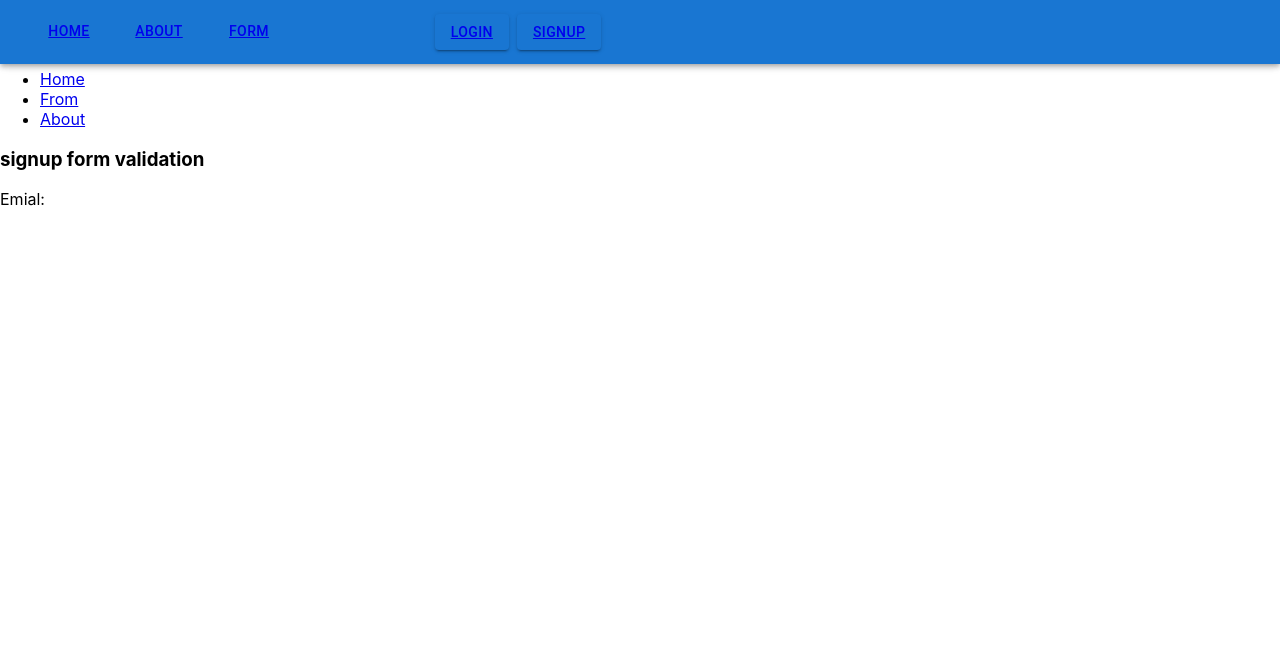
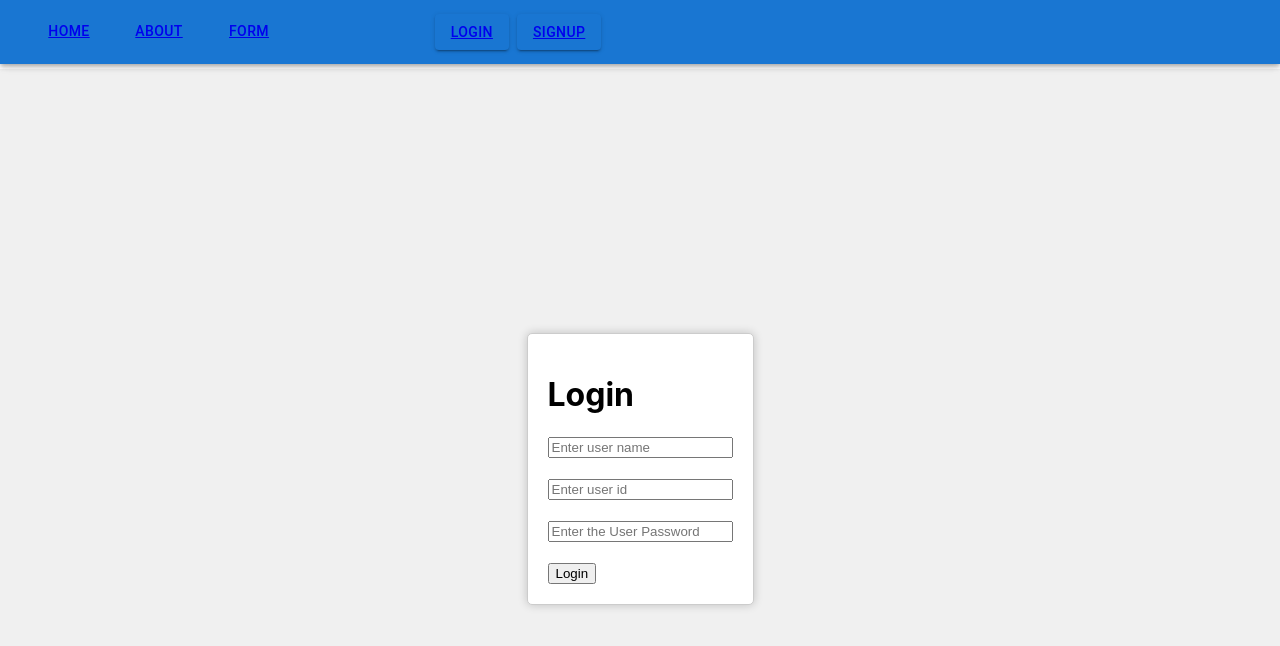
Before and after one commit to Alapnachavan/random-project, a React (Create React App) app: page /form in a window 1280 px wide. Shown: the top 646 px of the page. Built offline with nearby package versions, Linux system fonts and the light colour scheme.

Commit message:
made form

```diff
--- a/src/App.js
+++ b/src/App.js
@@ -28,7 +28,10 @@ import Login from "./components/Login";
 import Home from "./components/Home";
 import Form from "./components/Form";
 import About from "./components/About";
-import { Routes, Route,Link } from "react-router-dom";
+import { Routes, Route } from "react-router-dom";
+import './index.css';
+
+
 
 function App() {
   return (
@@ -36,11 +39,11 @@ function App() {
       <h2> Wel-come to my app </h2>
       <Navbar/>
       <Login/>
-      <ul>
+      {/* <ul>
         <li><Link to="/">Home</Link></li>
         <li><Link to="/form">From</Link></li>
         <li><Link to="/About">About</Link></li>
-      </ul>
+      </ul> */}
       <Routes>
         <Route path="/" element={<Home />} />
         <Route path="/form" element={<Form />}/>
--- a/src/components/Form.js
+++ b/src/components/Form.js
@@ -1,18 +1,103 @@
+
+// const Form = () => {
+//     return(
+
+//             <div>
+//                 <h1>Login</h1>
+//                 <form>
+//                 <input type="text" placeholder="Enter user Id"  ></input>
+//                 <br />  <br />
+//                 <input type="text" placeholder="Enter user Id"  ></input>
+//                 <br />  <br />
+//                 <input type="text" placeholder="Enter the User Password"></input>
+//                 <br />  <br />
+//                 <button type="submit"  >Login</button>
+//                 </form>
+//             </div>
+//     )
+// };
+
+// export default Form;
+
+
+import React from 'react';
 
 const Form = () => {
-    return(
-        <div className="signup-container">
-            <div className="signup_form">
-                <h3>signup form validation</h3>
-                <div className="form">
-                    <form>
-                        <lable>Emial:</lable>
-                    </form>
-                </div>
-
-            </div>
-        </div>
-    )
+  return (
+    <div className="form-container">
+      <div className="form-box">
+        <h1>Login</h1>
+        <form>
+          <input type="text" placeholder="Enter user name" />
+          <br /> <br />
+          <input type="text" placeholder="Enter user id" />
+          <br /> <br />
+          <input type="text" placeholder="Enter the User Password" />
+          <br /> <br />
+          <button type="submit">Login</button>
+        </form>
+      </div>
+    </div>
+  );
 };
 
 export default Form;
+// import React from 'react';
+// import { Paper, Typography, TextField, Button, Box } from '@mui/material';
+// import { makeStyles } from '@mui/styles';
+
+// const useStyles = makeStyles((theme) => ({
+//   formContainer: {
+//     display: 'flex',
+//     justifyContent: 'center',
+//     alignItems: 'center',
+//     height: '100vh',
+//   },
+//   formBox: {
+//     padding: theme.spacing(3),
+//     width: '300px',
+//     boxShadow: '0px 0px 10px rgba(0, 0, 0, 0.2)',
+//   },
+// }));
+
+// const Form = () => {
+//   const classes = useStyles();
+
+//   return (
+//     <div className={classes.formContainer}>
+//       <Paper className={classes.formBox}>
+//         <Typography variant="h5" component="h1" gutterBottom>
+//           Login
+//         </Typography>
+//         <form>
+//           <TextField
+//             type="text"
+//             label="Enter user Id"
+//             fullWidth
+//             margin="normal"
+//             placeholder="Enter user Id"
+//           />
+//           <TextField
+//             type="text"
+//             label="Enter user Id"
+//             fullWidth
+//             margin="normal"
+//             placeholder="Enter user Id"
+//           />
+//           <TextField
+//             type="password"
+//             label="Enter the User Password"
+//             fullWidth
+//             margin="normal"
+//             placeholder="Enter the User Password"
+//           />
+//           <Button type="submit" variant="contained" color="primary" fullWidth>
+//             Login
+//           </Button>
+//         </form>
+//       </Paper>
+//     </div>
+//   );
+// };
+
+// export default Form;
--- a/src/index.css
+++ b/src/index.css
@@ -11,3 +11,20 @@ code {
   font-family: source-code-pro, Menlo, Monaco, Consolas, 'Courier New',
     monospace;
 }
+
+
+.form-container {
+  display: flex;
+  justify-content: center;
+  align-items: center;
+  min-height: 100vh; /* Center vertically within the viewport */
+  background-color: #f0f0f0; /* Set your desired background color */
+}
+
+.form-box {
+  background-color: white; /* Set the background color of the form box */
+  padding: 20px;
+  border: 1px solid #ccc; /* Add a border around the form box */
+  border-radius: 5px; /* Add rounded corners */
+  box-shadow: 0px 0px 10px rgba(0, 0, 0, 0.2); /* Add a shadow effect */
+}
```
Also changed, not shown: 1 other file (tests, documents, lock files or other folders).
